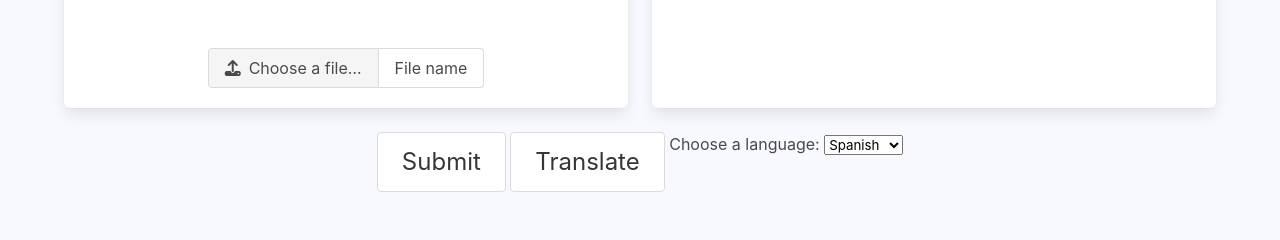
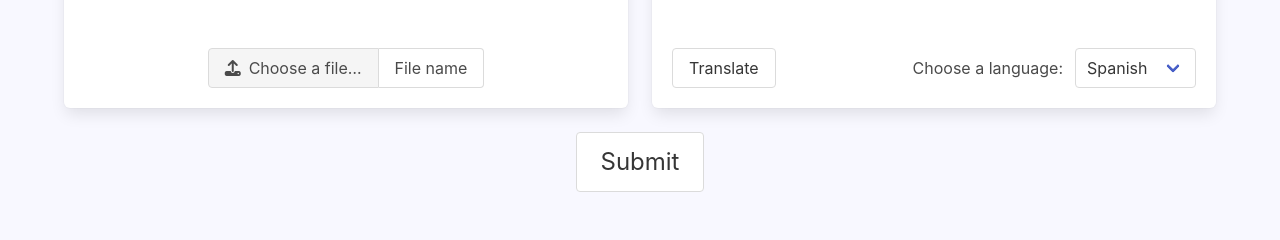
Before and after one commit to j478/project3, a Flask app: page / in a window 1280 px wide. Shown: the part 616-856 px from the top of the page. Run offline with Flask 2, Linux system fonts and the light colour scheme; some libraries are stand-ins or nearby versions.

Commit message:
Move translate to text foot

```diff
--- a/templates/index.html
+++ b/templates/index.html
@@ -33,13 +33,9 @@
                                                 <span class="file-icon">
                                                     <i class="fas fa-upload"></i>
                                                 </span>
-                                          <span class="file-label">
-                                            Choose a file…
+                                                <span class="file-label">Choose a file…</span>
                                             </span>
-                                        </span>
-                                        <span id="file-name" class="file-name">
-                                          File name
-                                        </span>
+                                            <span id="file-name" class="file-name">File name</span>
                                         </label>
                                     </div>
                                 </div>
@@ -60,15 +56,14 @@
                                     </p>
                                     <progress id="progress" class="progress is-large is-info" max="100">60%</progress>
                                 </div>
-                            </section>
+                                <div class="hero-foot">
+                                    <div class="level">
+                                        <div class="level-left">
+                                            <button id="translate" class="button level-item" > Translate</button>
                                         </div>
-                    </div>
-                </div>
-                <div class="columns">
-                    <div class="column">
-                        <button id="submit" class="button is-large">Submit</button>
-						<button id="translate" class="button is-large" > Translate</button>
-			    		<label for="language">Choose a language:</label>
+                                        <div class="level-right">
+                                            <label class="level-item" for="language">Choose a language:</label>
+                                            <div class="select level-item">
                                                 <select name="language" id="language">
                                                     <option value="es">Spanish</option>
                                                     <option value="fr">French</option>
@@ -82,6 +77,17 @@
                                     </div>
                                 </div>
                             </section>
+                        </div>
+                    </div>
+                </div>
+                <div class="columns">
+                    <div class="column">
+                        <button id="submit" class="button is-large">Submit</button>
+                    </div>
+                </div>
+            </div>
+        </div>
+    </section>
     <script type="text/javascript" src="//translate.google.com/translate_a/element.js?cb=googleTranslateElementInit"></script>
 	<script src="{{ url_for('static', filename='translate.js') }}"></script>
 	<script src="{{ url_for('static', filename='script.js') }}"></script>
```
Lines whose indentation alone changed are shown as unchanged.
